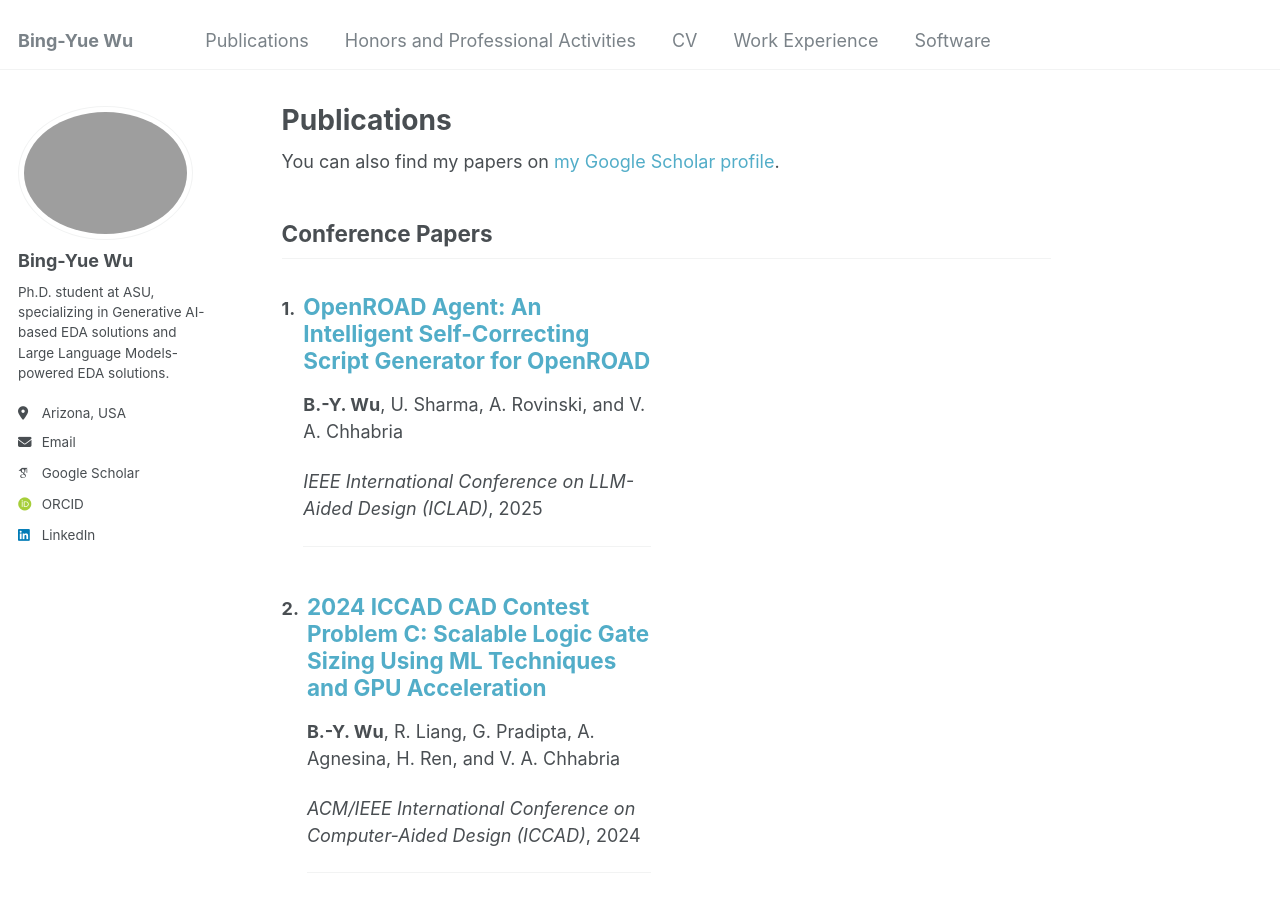
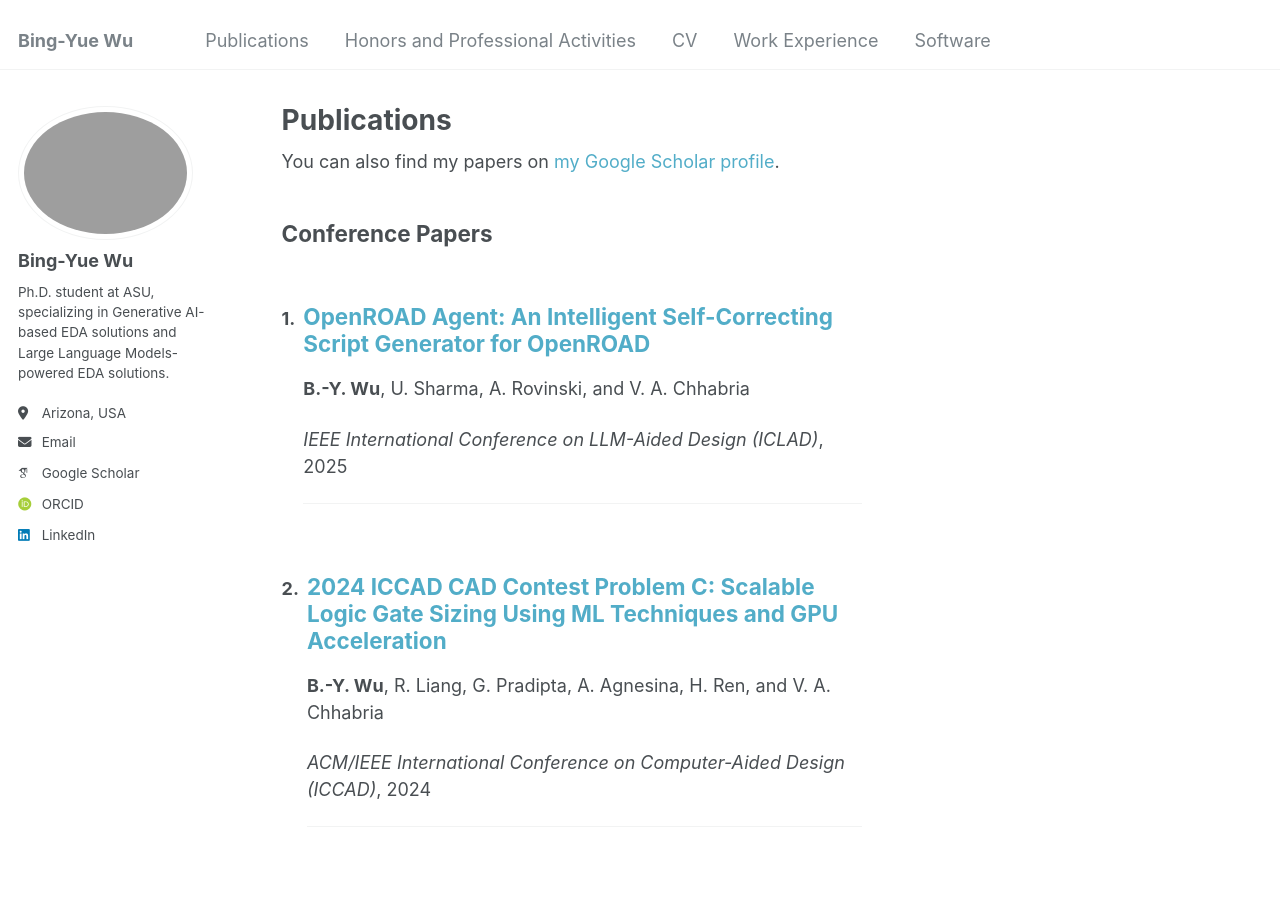
Before and after one commit to bingyuew/bingyuew.github.io, a Jekyll site: the page built from _pages/publications.html, in a window 1280 px wide and 900 px high. Built offline with Jekyll 4.4.1, drawn with Linux system fonts in a browser that asks for light colours; some web fonts are replaced.

Commit message:
update about
Signed-off-by: 吳秉曜 <wubingyao@MacBook-bro.local>

```diff
--- a/_config.yml
+++ b/_config.yml
@@ -257,7 +257,7 @@ defaults:
       path: ""
       type: publications
     values:
-      layout: single
+      layout: archive
       author_profile: true
       share: true
       comments: true
--- a/_pages/publications.html
+++ b/_pages/publications.html
@@ -1,5 +1,5 @@
 ---
-layout: single
+layout: archive
 title: "Publications"
 permalink: /publications/
 author_profile: true
```
